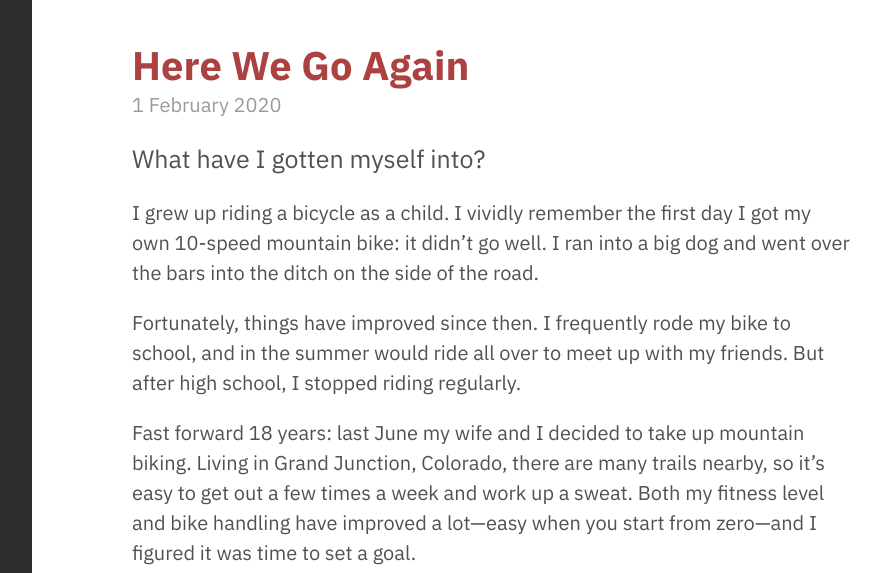
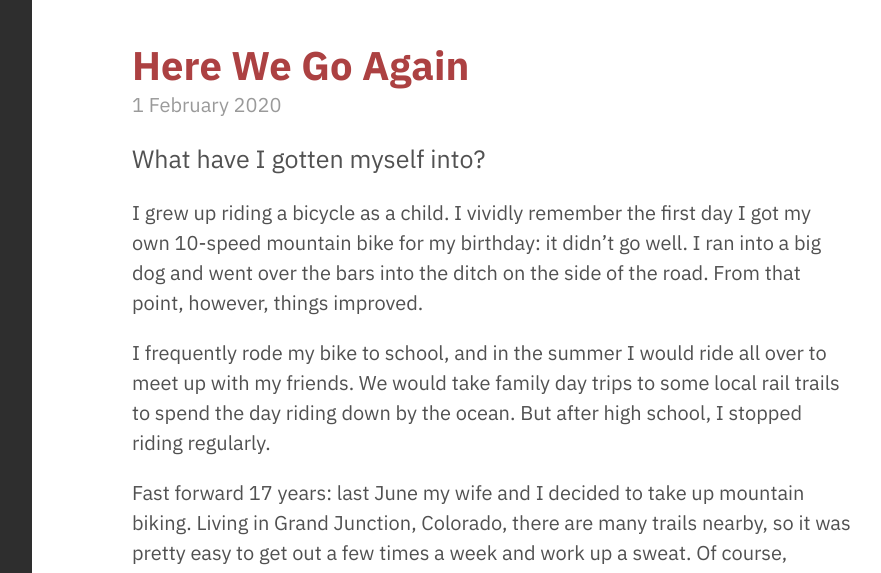
Before and after one commit to icooper/iandoesracing, a Jekyll site: the page built from _posts/2020-02-01-here-we-go-again.md, in a window 1280 px wide and 1400 px high. Shown: the top 573 px of the window, without its empty margins (328-1209 px from the left). Built offline with Jekyll 4.4.1, drawn with Linux system fonts in a browser that asks for light colours; nearby versions of some CDN libraries; some of the changed text lies outside the part shown.

Commit message:
updating post and images

```diff
--- a/_posts/2020-02-01-here-we-go-again.md
+++ b/_posts/2020-02-01-here-we-go-again.md
@@ -8,14 +8,18 @@
   What have I gotten myself into?
 </p>
 
-I grew up riding a bicycle as a child. I vividly remember the first day I got my own 10-speed mountain bike: it didn't go well. I ran into a big dog and went over the bars into the ditch on the side of the road.
+I grew up riding a bicycle as a child. I vividly remember the first day I got my own 10-speed mountain bike for my birthday: it didn't go well. I ran into a big dog and went over the bars into the ditch on the side of the road. From that point, however, things improved.
 
-Fortunately, things have improved since then. I frequently rode my bike to school, and in the summer would ride all over to meet up with my friends. But after high school, I stopped riding regularly.
+I frequently rode my bike to school, and in the summer I would ride all over to meet up with my friends. We would take family day trips to some local rail trails to spend the day riding down by the ocean. But after high school, I stopped riding regularly.
 
-Fast forward 18 years: last June my wife and I decided to take up mountain biking. Living in Grand Junction, Colorado, there are many trails nearby, so it's easy to get out a few times a week and work up a sweat. Both my fitness level and bike handling have improved a lot---easy when you start from zero---and I figured it was time to set a goal.
+Fast forward 17 years: last June my wife and I decided to take up mountain biking. Living in Grand Junction, Colorado, there are many trails nearby, so it was pretty easy to get out a few times a week and work up a sweat. Of course, summers are really hot, so I didn't start riding _regularly_ until late September.
 
-On May 9th, 2020, I'll be competing in the [Desert RATS Classic](https://geminiadventures.com/desert-rats-mtb/) mountain bike race. It's a 50 kilometer (31-mile) course run on some local roads and trails that involves a lot of climbing. There's a 5-hour cutoff, so I'll need to average about 6.2 mph to finish.
+![Looking ahead down the trail](/assets/img/herewegoagain-1.jpg "Looking ahead down the trail")
 
-Over the next few months, I'll be posting about my bike setup, my training and fitness, and fun rides.
+By now, both my fitness level and bike handling have improved a lot---easy when you start from zero---and I figured it was time to set a goal. So on May 9th, 2020, I'll be competing in the [Desert RATS Classic](https://geminiadventures.com/desert-rats-mtb/) mountain bike race.
 
-![Looking ahead down the trail](/assets/img/herewego.jpg "Looking ahead down the trail")
+The Desert RATS Classic is a 50 kilometer (31-mile) course run on some local roads and trails (primarily [the Edge Loop](https://www.mtbproject.com/trail/973128/the-edge-loop) and [Sarlacc](https://www.mtbproject.com/trail/7003698/sarlacc)) that involves a lot of climbing. There's a 5-hour time limit, so I'll need to average about 6.2 mph in order to be an official finisher.
+
+I've never been a particularly athletic person, so I have a lot of work to do. Over the next few months, I'll be posting about my bike setup, my training and fitness, and fun rides.
+
+![Bike standing at trail intersection](/assets/img/herewegoagain-2.jpg "Bike standing at trail intersection")
```
Also changed, not shown: 3 other files.
